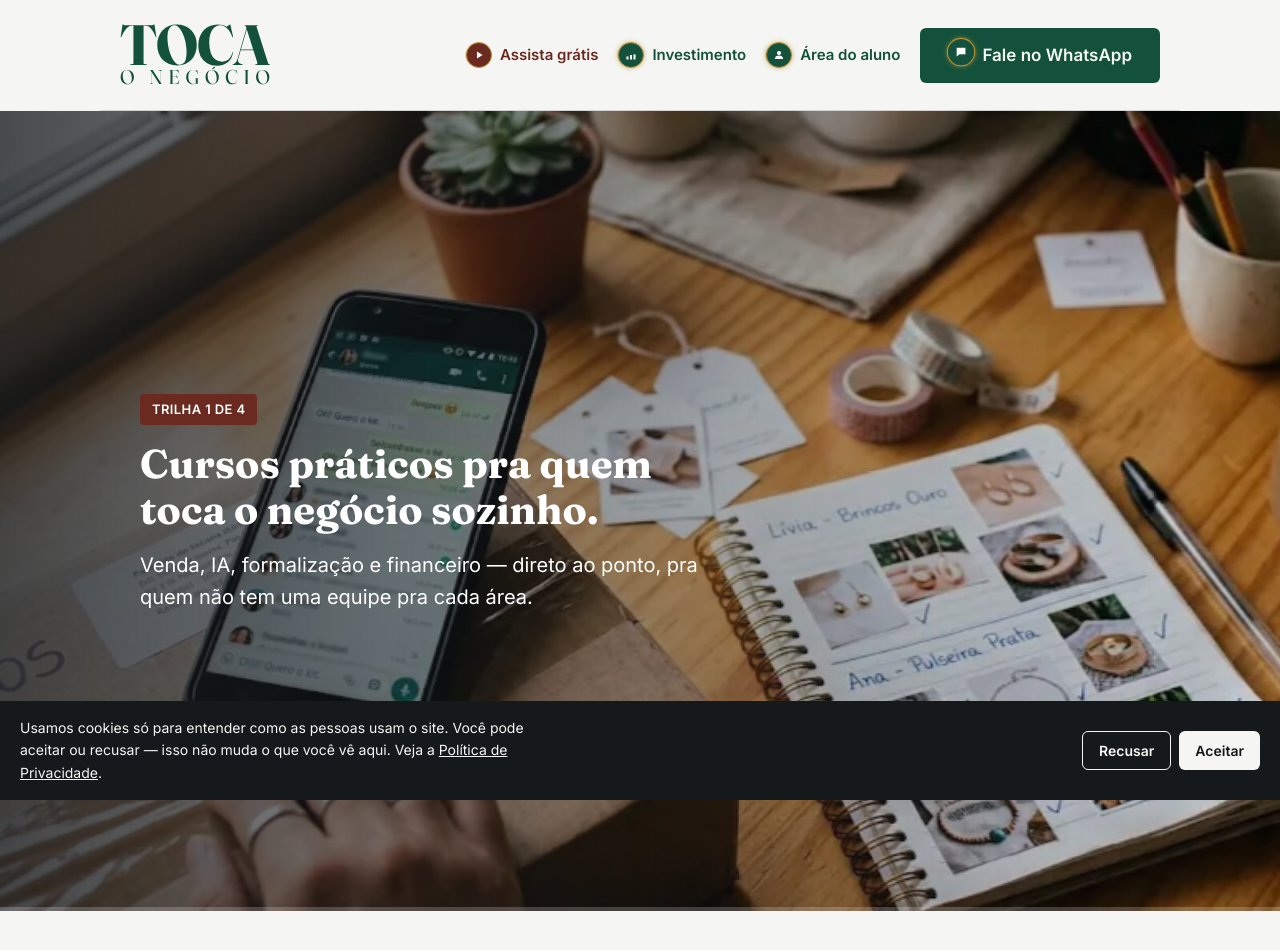
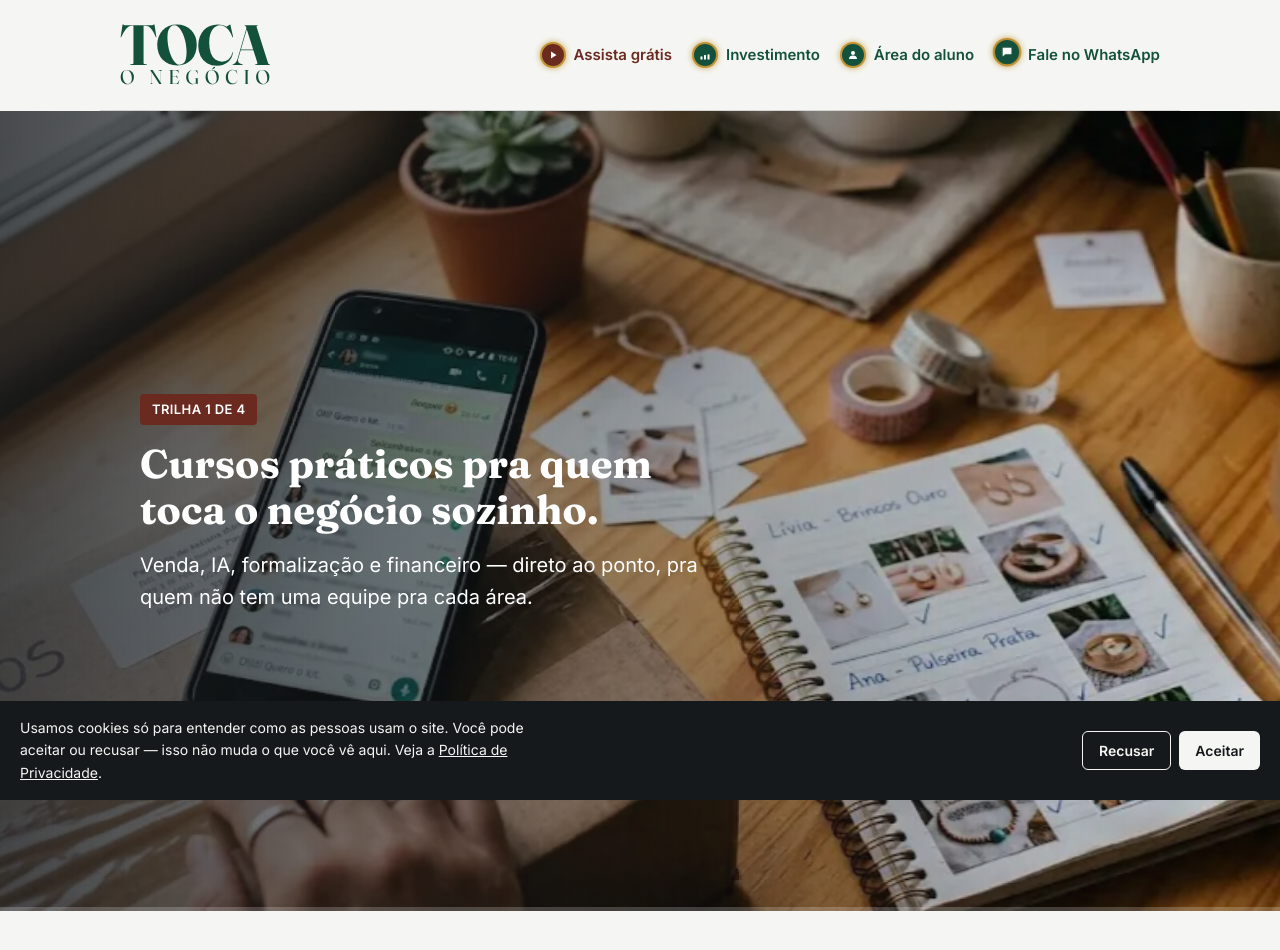
Before and after one commit to gregoryams84-lang/site-toca-o-negocio, a website: page index.html in a window 1280 px wide. Shown: the top 950 px of the page. Drawn offline with nearby package versions, Linux system fonts and the light colour scheme.

Commit message:
Harmoniza Fale no WhatsApp com os demais links e reforça o anel dourado
Fale no WhatsApp vira link simples (sem botão verde sólido), igual aos
outros 3 itens do cabeçalho. Anel dourado mais grosso (2px) e com mais
brilho, agora parado — o giro 3D genérico do badge inteiro foi retirado
porque escondia a ação própria de cada ícone (barras crescendo, aluno
andando, play pulsando).

```diff
--- a/css/estilo.css
+++ b/css/estilo.css
@@ -565,19 +565,12 @@ p {
   text-decoration: underline;
 }
 
-.botao-com-icone {
-  display: inline-flex;
-  align-items: center;
-  gap: 8px;
-  perspective: 300px;
-}
-
 /* Badge circular unificado — mesmo tamanho e mesmo anel dourado pros 4
-   itens do cabeçalho. O giro 3D anterior (rotateY 360°) passava de perfil
-   na metade do ciclo e sumia — trocado por uma leve inclinação 3D que
-   nunca fica de perfil, igual pros 4. Cada badge ainda tem sua própria
-   "ação" por dentro, contando a jornada do aluno: assiste, investe,
-   executa o que aprendeu, fala com a gente. */
+   itens do cabeçalho. Sem giro no badge inteiro: um movimento genérico
+   nele por cima escondia a ação própria de cada ícone (a barra crescendo,
+   o aluno andando...). O anel fica parado e visível; quem se move é só a
+   ação de dentro de cada ícone, contando a jornada do aluno: assiste,
+   investe, executa o que aprendeu, fala com a gente. */
 .cabecalho-icone-badge {
   width: 26px;
   height: 26px;
@@ -586,9 +579,8 @@ p {
   align-items: center;
   justify-content: center;
   border-radius: 50%;
-  border: 1.5px solid var(--dourado-brilho);
-  box-shadow: 0 0 5px color-mix(in srgb, var(--dourado-brilho) 65%, transparent);
-  animation: cabecalho-inclinar-3d 3s ease-in-out infinite;
+  border: 2px solid var(--dourado-brilho);
+  box-shadow: 0 0 6px color-mix(in srgb, var(--dourado-brilho) 80%, transparent);
 }
 
 .cabecalho-icone-badge svg {
@@ -601,7 +593,7 @@ p {
 .cabecalho-icone-badge--terracota {
   background: var(--terracota);
   color: #FFFFFF;
-  animation: cabecalho-inclinar-3d 3s ease-in-out infinite, cabecalho-pulsar-anel 2s ease-out infinite;
+  animation: cabecalho-pulsar-anel 2s ease-out infinite;
 }
 
 /* Investimento: as barras crescem em sequência — a empresa crescendo. */
@@ -631,26 +623,19 @@ p {
   animation: cabecalho-andar 1.4s ease-in-out infinite;
 }
 
-/* Fale no WhatsApp: sem o círculo claro de fundo (não parece mais um
-   contorno separado) — só o balão branco saltando sobre o botão verde.
-   Sem a inclinação 3D aqui: sobre o fundo sólido do botão, o giro deixava
-   um rastro retangular visível (a "caixa" do elemento aparecendo por
-   trás do círculo) — só o salto (2D) fica limpo nesse contraste. */
+/* Fale no WhatsApp: agora é link simples igual aos outros 3 (sem botão
+   verde sólido em volta) — o balão branco salta sobre o mesmo fundo
+   verde-circular dos outros ícones, com harmonia visual. */
 .cabecalho-icone-badge--whatsapp {
-  background: transparent;
+  background: var(--verde);
   color: #FFFFFF;
   animation: cabecalho-saltar 1.6s ease-in-out infinite;
 }
 
-@keyframes cabecalho-inclinar-3d {
-  0%, 100% { transform: rotateY(0deg) rotateX(0deg); }
-  50% { transform: rotateY(16deg) rotateX(6deg); }
-}
-
 @keyframes cabecalho-pulsar-anel {
-  0% { box-shadow: 0 0 0 0 color-mix(in srgb, var(--terracota) 45%, transparent); }
-  70% { box-shadow: 0 0 0 8px color-mix(in srgb, var(--terracota) 0%, transparent); }
-  100% { box-shadow: 0 0 0 0 color-mix(in srgb, var(--terracota) 0%, transparent); }
+  0% { box-shadow: 0 0 6px color-mix(in srgb, var(--dourado-brilho) 80%, transparent), 0 0 0 0 color-mix(in srgb, var(--terracota) 45%, transparent); }
+  70% { box-shadow: 0 0 6px color-mix(in srgb, var(--dourado-brilho) 80%, transparent), 0 0 0 8px color-mix(in srgb, var(--terracota) 0%, transparent); }
+  100% { box-shadow: 0 0 6px color-mix(in srgb, var(--dourado-brilho) 80%, transparent), 0 0 0 0 color-mix(in srgb, var(--terracota) 0%, transparent); }
 }
 
 @keyframes cabecalho-crescer {
--- a/index.html
+++ b/index.html
@@ -89,7 +89,7 @@
         </span>
         Área do aluno
       </a>
-      <a class="botao botao-com-icone" href="#contato">
+      <a class="cabecalho-link" href="#contato">
         <span class="cabecalho-icone-badge cabecalho-icone-badge--whatsapp">
           <svg viewBox="0 0 24 24" fill="currentColor" aria-hidden="true">
             <path d="M4 4 H20 V16 H9 L4 20 Z"/>
```
